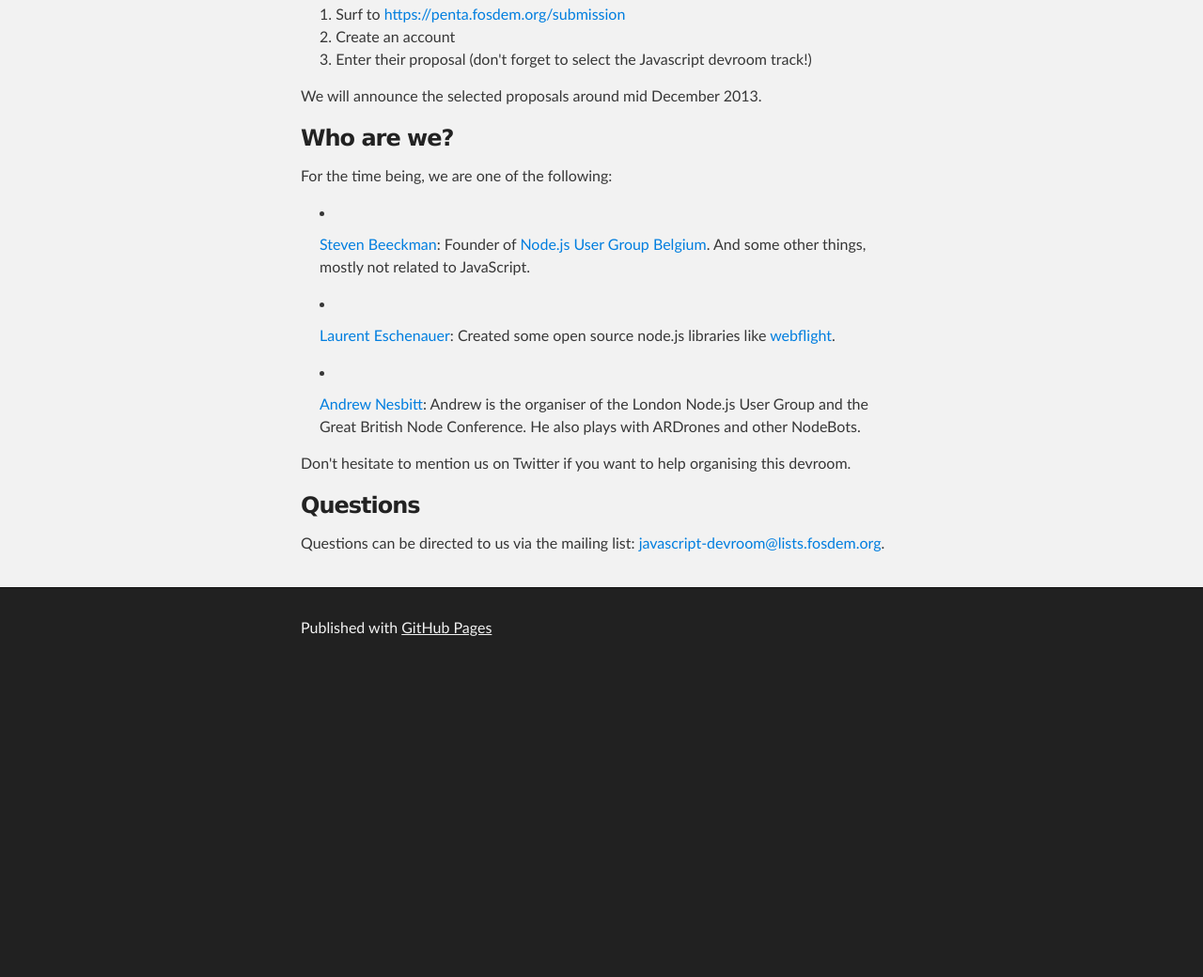
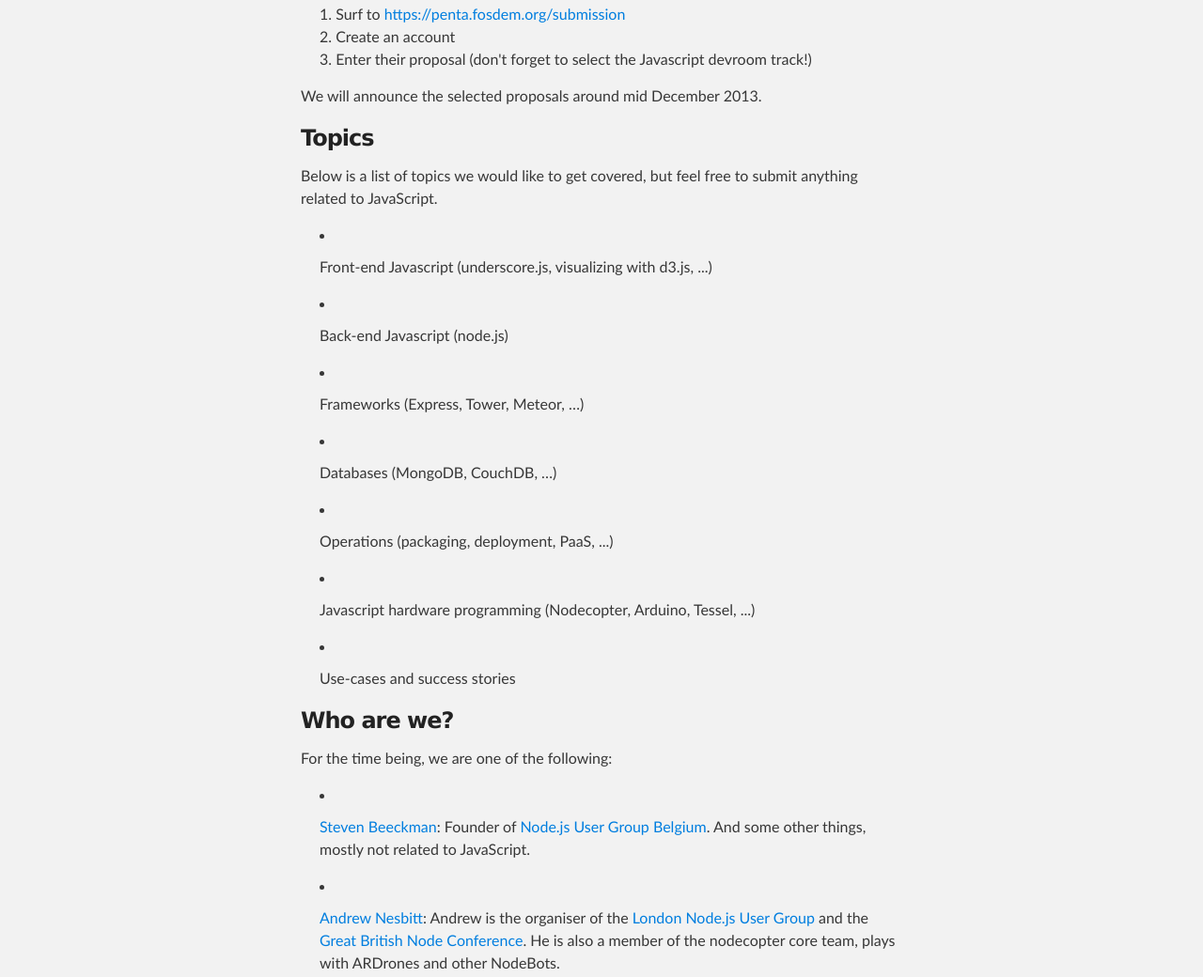
Before and after one commit to fosdem14-js-devroom/fosdem14-js-devroom.github.io, a plain HTML site: page index.html in a window 1280 px wide. Shown: the part 893-1933 px from the top of the page at 94% size. Before the commit the page ends 1608 px from the top, so only its background shows below. Drawn offline with Linux system fonts and the light colour scheme.

Commit message:
Added topics ideas

```diff
--- a/index.html
+++ b/index.html
@@ -48,7 +48,24 @@
 </li>
 <li>Create an account</li>
 <li>Enter their proposal (don't forget to select the Javascript devroom track!)</li>
-</ol><p>We will announce the selected proposals around mid December 2013.</p>
+</ol>
+
+<p>We will announce the selected proposals around mid December 2013.</p>
+
+<h3>
+    <a name="topics" class="anchor" href="#topics"><span class="octicon octicon-link"></span></a>Topics</h3>
+
+<p>Below is a list of topics we would like to get covered, but feel free to submit anything related to JavaScript.</p>
+
+<ul>
+    <li><p>Front-end Javascript (underscore.js, visualizing with d3.js, ...)</p></li>
+    <li><p>Back-end Javascript (node.js)</p></li>
+    <li><p>Frameworks (Express, Tower, Meteor, …)</p></li>
+    <li><p>Databases (MongoDB, CouchDB, …)</p></li>
+    <li><p>Operations (packaging, deployment, PaaS, ...)</p></li>
+    <li><p>Javascript hardware programming (Nodecopter, Arduino, Tessel, ...)</p></li>
+    <li><p>Use-cases and success stories</p></li>
+</ul>
 
 <h3>
 <a name="who-are-we" class="anchor" href="#who-are-we"><span class="octicon octicon-link"></span></a>Who are we?</h3>
@@ -57,9 +74,11 @@
 
 <ul>
 <li><p><a href="http://twitter.com/stevenbeeckman">Steven Beeckman</a>: Founder of <a href="http://www.meetup.com/Belgian-node-js-User-Group/">Node.js User Group Belgium</a>. And some other things, mostly not related to JavaScript.</p></li>
-<li><p><a href="http://twitter.com/eschnou">Laurent Eschenauer</a>: Created some open source node.js libraries like <a href="http://eschnou.github.io/ardrone-webflight/">webflight</a>.</p></li>
-<li><p><a href="http://twitter.com/teabass">Andrew Nesbitt</a>: Andrew is the organiser of the London Node.js User Group and the Great British Node Conference. He also plays with ARDrones and other NodeBots.</p></li>
-</ul><p>Don't hesitate to mention us on Twitter if you want to help organising this devroom.</p>
+<li><p><a href="http://twitter.com/teabass">Andrew Nesbitt</a>: Andrew is the organiser of the <a href="http://lnug.org/">London Node.js User Group</a> and the <a href="http://greatbritishnodeconf.co.uk/">Great British Node Conference</a>. He is also a member of the nodecopter core team, plays with ARDrones and other NodeBots.</p></li>
+<li><p><a href="http://twitter.com/eschnou">Laurent Eschenauer</a>: Active opensource contributors, maintainer of node-ostatus, and some nodecopter related projects such as <a href="http://eschnou.github.io/ardrone-webflight/">webflight</a>.</p></li>
+</ul>
+
+<p>Don't hesitate to mention us on Twitter if you want to help organising this devroom.</p>
 
 <h3>
 <a name="questions" class="anchor" href="#questions"><span class="octicon octicon-link"></span></a>Questions</h3>
```
